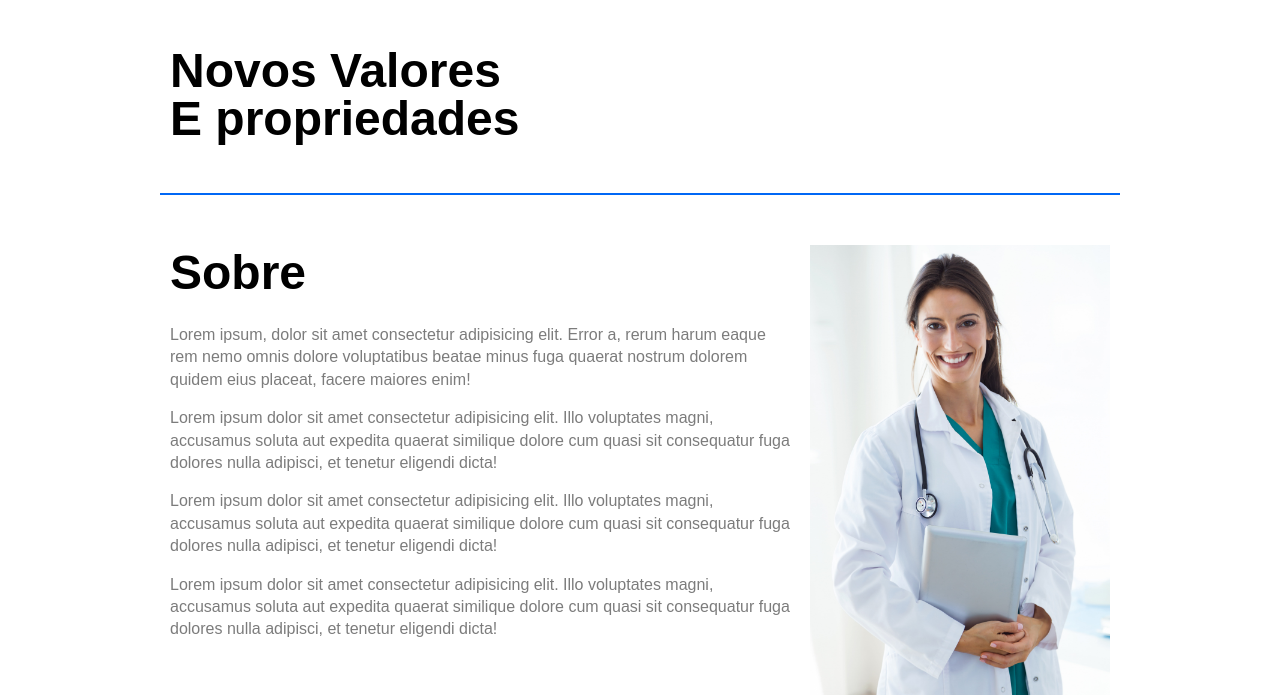
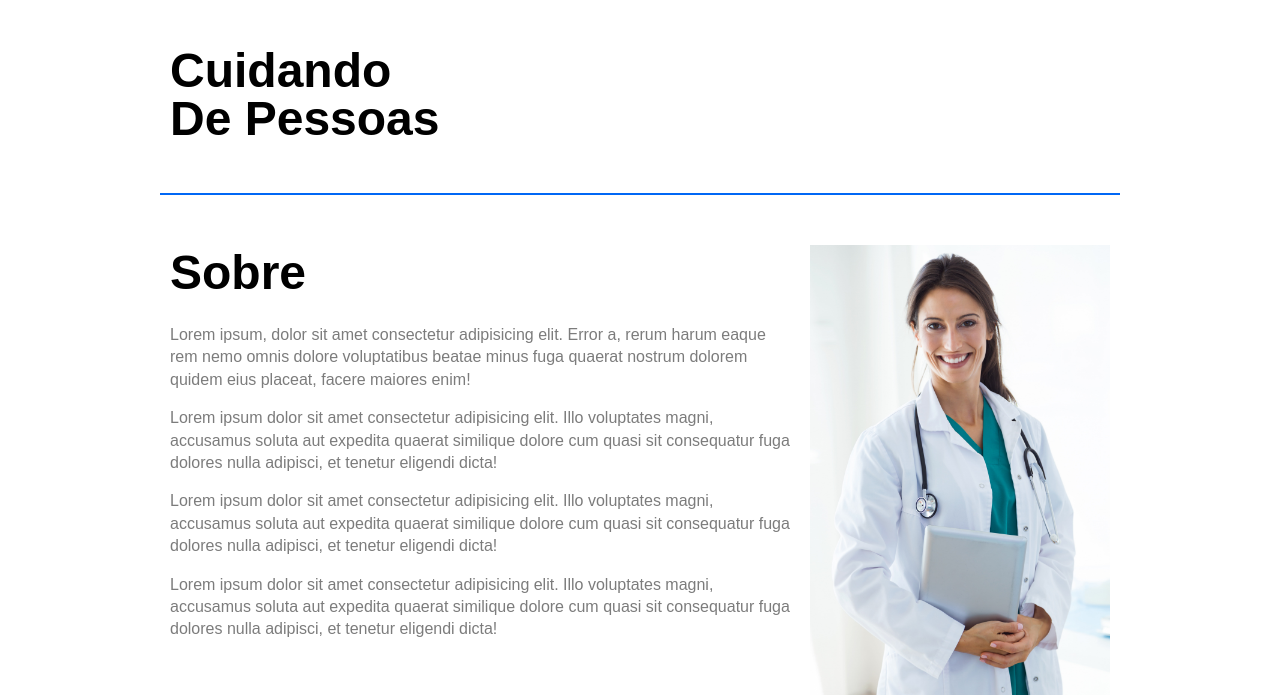
Before and after one commit to WilliamMatiasDeOliveira/trabalho-css-flex-box, a plain HTML site: page index.html in a window 1280 px wide. Shown: the part 133-830 px from the top of the page. Drawn offline with Linux system fonts and the light colour scheme.

Commit message:
edit intro

```diff
--- a/index.html
+++ b/index.html
@@ -38,7 +38,7 @@
         </div>
     </header>
 
-    <h1 class="introducao">Novos Valores <br> E propriedades</h1>
+    <h1 class="introducao">Cuidando <br> De Pessoas</h1>
 
     <!-- Seção Sobre -->
     <section class="sobre" id="sobre">
```
